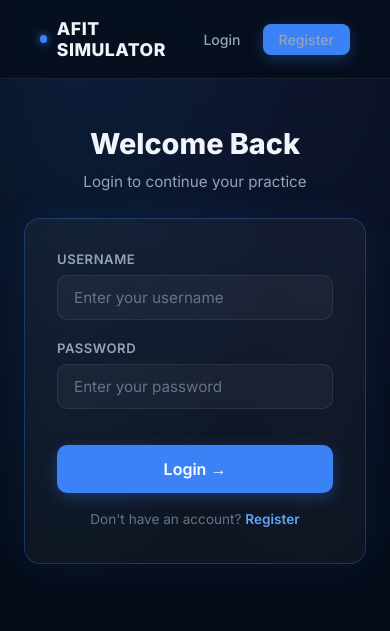
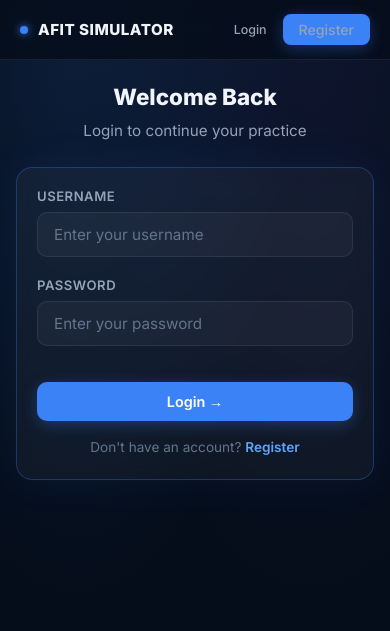
Before and after one commit to Dev-Chukwuma/afit-postutme-simulator, a Django app: a page that uses simulator/templates/simulator/base.html in a window 390 px wide. Shown: the top 631 px of the page. Run offline with Django 5.2, Linux system fonts and the light colour scheme.

Commit message:
Add responsive styles for mobile view in base.html

```diff
--- a/simulator/templates/simulator/base.html
+++ b/simulator/templates/simulator/base.html
@@ -318,6 +318,18 @@ space-between; }
         .mb-16 { margin-bottom: 16px; }
         .mb-24 { margin-bottom: 24px; }
         .w-full { width: 100%; }
+        @media (max-width: 768px) {
+    nav { padding: 14px 20px; }
+    .logo { font-size: 0.95rem; }
+    .nav-links a { font-size: 0.78rem; padding: 6px 8px; }
+    .container { padding: 24px 16px; }
+    .card { padding: 20px; }
+    h1 { font-size: 1.4rem; }
+    h2 { font-size: 1.1rem; }
+    .btn-lg { padding: 11px 20px; font-size: 0.9rem; }
+    .flex { flex-wrap: wrap; }
+    .gap-20 { gap: 12px; }
+        }
     </style>
 </head>
 <body>
```
